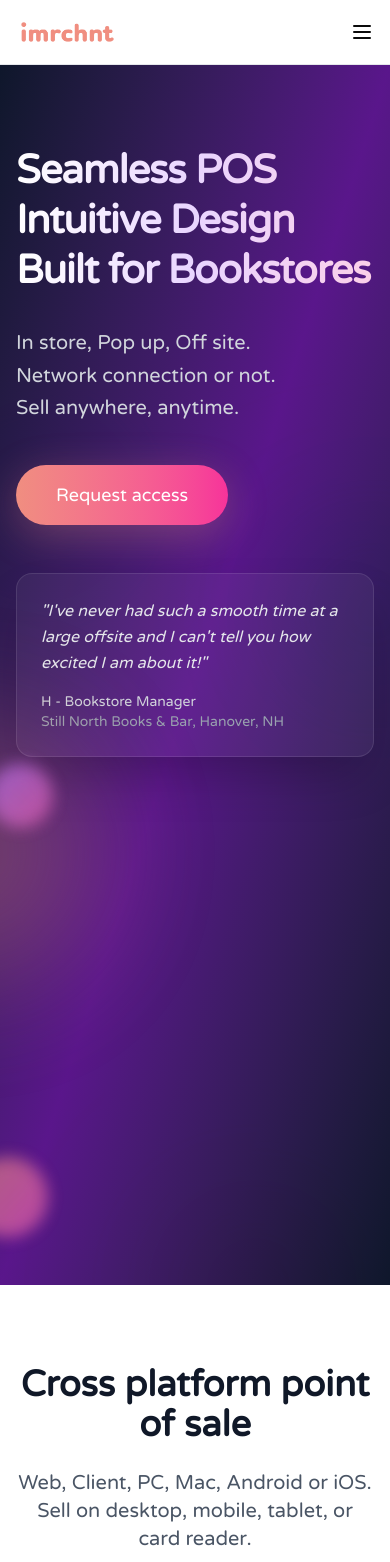
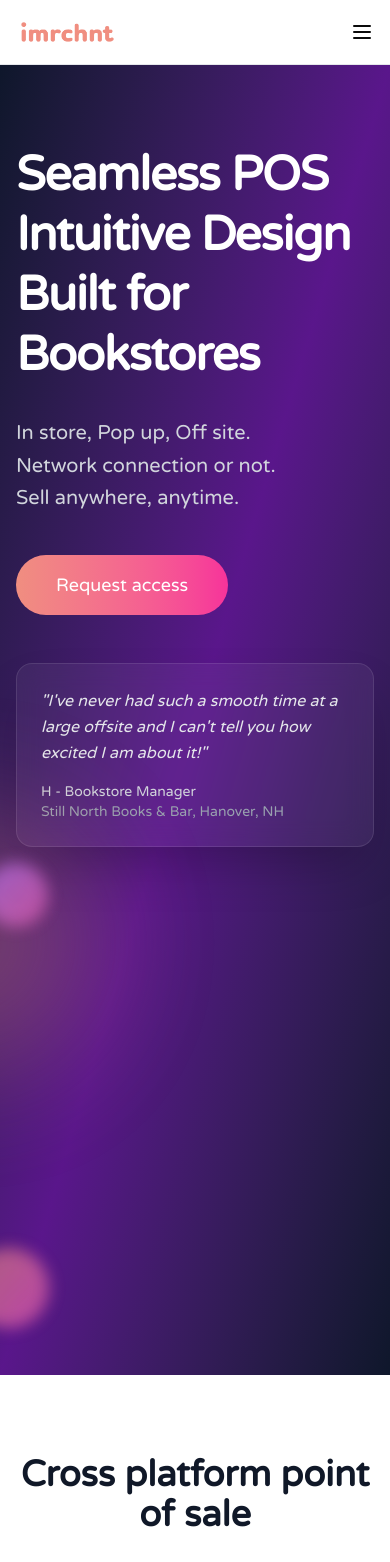
Before and after one commit to MarkHochreiter/imrchnt-website, a React (Vite) app: page / in a window 390 px wide. Shown: the top 1562 px of the page. Built offline with nearby package versions, Linux system fonts and the light colour scheme; grey boxes are pictures that could not be loaded.

Commit message:
Update HeroAnimations.css

```diff
--- a/src/HeroAnimations.css
+++ b/src/HeroAnimations.css
@@ -1,164 +1,156 @@
-/* Hero Section Animations - Pure CSS */
+/* Import this CSS file in your App.jsx */
 
 /* Animated background blobs */
 .blob {
   position: absolute;
-  width: 384px;
-  height: 384px;
   border-radius: 50%;
   mix-blend-mode: multiply;
-  filter: blur(60px);
-  opacity: 0.2;
+  animation-timing-function: ease-in-out;
+  animation-iteration-count: infinite;
 }
 
-.blob-purple {
-  top: 25%;
-  left: -192px;
-  background: rgb(168, 85, 247);
-  animation: float-blob-1 20s ease-in-out infinite;
+.blob-1 {
+  width: 600px;
+  height: 600px;
+  background: linear-gradient(180deg, rgba(147, 51, 234, 0.4) 0%, rgba(147, 51, 234, 0.1) 100%);
+  top: -10%;
+  left: -10%;
+  animation: float-1 20s ease-in-out infinite;
 }
 
-.blob-cyan {
-  top: 33%;
-  right: -192px;
-  background: rgb(6, 182, 212);
-  animation: float-blob-2 25s ease-in-out infinite;
+.blob-2 {
+  width: 500px;
+  height: 500px;
+  background: linear-gradient(180deg, rgba(6, 182, 212, 0.3) 0%, rgba(6, 182, 212, 0.1) 100%);
+  top: 40%;
+  right: -5%;
+  animation: float-2 25s ease-in-out infinite;
 }
 
-.blob-pink {
-  bottom: -192px;
-  left: 33%;
-  background: rgb(236, 72, 153);
-  animation: float-blob-3 22s ease-in-out infinite;
+.blob-3 {
+  width: 550px;
+  height: 550px;
+  background: linear-gradient(180deg, rgba(236, 72, 153, 0.3) 0%, rgba(236, 72, 153, 0.1) 100%);
+  bottom: -10%;
+  left: 30%;
+  animation: float-3 22s ease-in-out infinite;
 }
 
-@keyframes float-blob-1 {
+@keyframes float-1 {
   0%, 100% {
-    transform: translate(0, 0);
+    transform: translate(0, 0) scale(1);
   }
-  50% {
-    transform: translate(100px, 50px);
+  33% {
+    transform: translate(30px, -30px) scale(1.1);
+  }
+  66% {
+    transform: translate(-20px, 20px) scale(0.9);
   }
 }
 
-@keyframes float-blob-2 {
+@keyframes float-2 {
   0%, 100% {
-    transform: translate(0, 0);
+    transform: translate(0, 0) scale(1);
   }
-  50% {
-    transform: translate(-100px, 100px);
+  33% {
+    transform: translate(-40px, 30px) scale(1.15);
+  }
+  66% {
+    transform: translate(30px, -40px) scale(0.85);
   }
 }
 
-@keyframes float-blob-3 {
+@keyframes float-3 {
   0%, 100% {
-    transform: translate(0, 0);
+    transform: translate(0, 0) scale(1);
   }
-  50% {
-    transform: translate(50px, -50px);
+  33% {
+    transform: translate(40px, 20px) scale(0.9);
+  }
+  66% {
+    transform: translate(-30px, -30px) scale(1.1);
+  }
+}
+
+/* Text animations */
+.fade-in-up {
+  animation: fadeInUp 0.8s ease-out forwards;
+  opacity: 0;
+}
+
+.fade-in-up-delay-1 {
+  animation: fadeInUp 0.8s ease-out 0.2s forwards;
+  opacity: 0;
+}
+
+.fade-in-up-delay-2 {
+  animation: fadeInUp 0.8s ease-out 0.4s forwards;
+  opacity: 0;
+}
+
+.fade-in-up-delay-3 {
+  animation: fadeInUp 0.8s ease-out 0.6s forwards;
+  opacity: 0;
+}
+
+@keyframes fadeInUp {
+  from {
+    opacity: 0;
+    transform: translateY(30px);
+  }
+  to {
+    opacity: 1;
+    transform: translateY(0);
   }
 }
 
 /* Gradient text effect */
-.hero-gradient-text {
-  background: linear-gradient(to right, #ffffff, #e9d5ff, #fbcfe8);
+.gradient-text {
+  background: linear-gradient(135deg, #ffffff 0%, #a855f7 50%, #ec4899 100%);
   -webkit-background-clip: text;
+  -webkit-text-fill-color: transparent;
   background-clip: text;
-  -webkit-text-fill-color: transparent;
-  animation: fadeInUp 0.8s ease-out 0.4s both;
 }
 
-/* Text animations */
-.hero-text {
-  animation: fadeInLeft 0.8s ease-out 0.2s both;
+/* Button hover effects */
+.button-glow:hover {
+  box-shadow: 0 0 30px rgba(240, 142, 128, 0.6);
+  transform: scale(1.05);
 }
 
-.hero-description {
-  animation: fadeInUp 0.8s ease-out 0.6s both;
-}
-
-.hero-button {
-  animation: fadeInUp 0.8s ease-out 0.8s both;
-}
-
-.hero-testimonial {
-  animation: fadeInUp 0.8s ease-out 1s both;
-}
-
-/* Button hover effect */
-.hero-cta-button {
-  transition: all 0.3s ease;
-  box-shadow: 0 10px 40px rgba(240, 142, 128, 0.3);
-}
-
-.hero-cta-button:hover {
-  transform: scale(1.05);
-  box-shadow: 0 20px 60px rgba(240, 142, 128, 0.5);
-}
-
-/* Image container animations */
-.hero-image-container {
-  animation: fadeInScale 1s ease-out 0.4s both;
-}
-
-/* Pulsing glow behind image */
+/* Hero image animations */
 .hero-glow {
   animation: pulse-glow 4s ease-in-out infinite;
 }
 
 @keyframes pulse-glow {
   0%, 100% {
+    opacity: 0.4;
     transform: scale(1);
-    opacity: 0.4;
   }
   50% {
-    transform: scale(1.1);
     opacity: 0.6;
+    transform: scale(1.05);
   }
 }
 
-/* Spotlight effect */
 .hero-spotlight {
   animation: pulse-spotlight 3s ease-in-out infinite;
 }
 
 @keyframes pulse-spotlight {
   0%, 100% {
+    opacity: 0.3;
     transform: scale(1);
-    opacity: 0.3;
   }
   50% {
-    transform: scale(1.2);
     opacity: 0.5;
+    transform: scale(1.1);
   }
 }
 
-/* Main terminal image */
-.hero-terminal-image {
-  animation: float-terminal 4s ease-in-out infinite;
-  transition: transform 0.4s ease;
-}
-
-.hero-image-wrapper:hover .hero-terminal-image {
-  transform: scale(1.05);
-}
-
-@keyframes float-terminal {
-  0%, 100% {
-    transform: translateY(0);
-  }
-  50% {
-    transform: translateY(-10px);
-  }
-}
-
-/* Floating accent orbs */
 .hero-accent-1 {
-  animation: float-accent-1 5s ease-in-out infinite;
-}
-
-.hero-accent-2 {
-  animation: float-accent-2 6s ease-in-out infinite;
+  animation: float-accent-1 6s ease-in-out infinite;
 }
 
 @keyframes float-accent-1 {
@@ -166,8 +158,12 @@
     transform: translate(0, 0);
   }
   50% {
-    transform: translate(10px, -20px);
+    transform: translate(-10px, -10px);
   }
+}
+
+.hero-accent-2 {
+  animation: float-accent-2 7s ease-in-out infinite;
 }
 
 @keyframes float-accent-2 {
@@ -175,94 +171,9 @@
     transform: translate(0, 0);
   }
   50% {
-    transform: translate(-10px, 20px);
+    transform: translate(10px, 10px);
   }
 }
-
-/* Entry animations */
-@keyframes fadeInUp {
-  from {
-    opacity: 0;
-    transform: translateY(20px);
-  }
-  to {
-    opacity: 1;
-    transform: translateY(0);
-  }
-}
-
-@keyframes fadeInLeft {
-  from {
-    opacity: 0;
-    transform: translateX(-50px);
-  }
-  to {
-    opacity: 1;
-    transform: translateX(0);
-  }
-}
-
-@keyframes fadeInScale {
-  from {
-    opacity: 0;
-    transform: scale(0.8);
-  }
-  to {
-    opacity: 1;
-    transform: scale(1);
-  }
-}
-
-/* Responsive adjustments */
-@media (max-width: 1024px) {
-  .blob {
-    width: 256px;
-    height: 256px;
-  }
-
-  .blob-purple {
-    left: -128px;
-  }
-
-  .blob-cyan {
-    right: -128px;
-  }
-
-  .blob-pink {
-    bottom: -128px;
-  }
-}
-
-@media (max-width: 768px) {
-  .hero-gradient-text {
-    font-size: 2.5rem;
-  }
-
-  .blob {
-    width: 192px;
-    height: 192px;
-    opacity: 0.15;
-  }
-}
-
-
-/* Navigation fixes */
-nav {
-  pointer-events: auto !important;
-  position: relative;
-}
-
-nav * {
-  pointer-events: auto !important;
-}
-
-nav button,
-nav a {
-  cursor: pointer;
-  position: relative;
-  z-index: 1000;
-}
-
 
 /* 3D Carousel Styles */
 .hero-carousel-wrapper {
@@ -295,28 +206,32 @@ nav a {
   object-fit: contain;
 }
 
-/* Item 1 - starts in foreground, rotates to back */
+/* Three-item carousel animations */
 .carousel-item-1 {
-  animation: carousel-rotate-1 20s ease-in-out infinite;
+  animation: carousel-rotate-1 18s ease-in-out infinite;
 }
 
-/* Item 2 - starts in back, rotates to foreground */
 .carousel-item-2 {
-  animation: carousel-rotate-2 20s ease-in-out infinite;
+  animation: carousel-rotate-2 18s ease-in-out infinite;
 }
 
+.carousel-item-3 {
+  animation: carousel-rotate-3 18s ease-in-out infinite;
+}
+
+/* Item 1: Foreground -> Top-right -> Far right -> Bottom-right -> Foreground */
 @keyframes carousel-rotate-1 {
-  0% {
+  0%, 30% {
     transform: translate(0, 0) translateZ(0) scale(1) rotateY(0deg);
     opacity: 1;
+    z-index: 3;
+  }
+  45% {
+    transform: translate(150px, -80px) translateZ(-200px) scale(0.5) rotateY(30deg);
+    opacity: 0.5;
     z-index: 2;
   }
-  35% {
-    transform: translate(150px, -80px) translateZ(-200px) scale(1) rotateY(30deg);
-    opacity: 1;
-    z-index: 1;
-  }
-  50% {
+  60% {
     transform: translate(220px, 0) translateZ(-400px) scale(0.35) rotateY(45deg);
     opacity: 0.3;
     z-index: 1;
@@ -324,15 +239,21 @@ nav a {
   75% {
     transform: translate(150px, 80px) translateZ(-200px) scale(0.5) rotateY(30deg);
     opacity: 0.5;
-    z-index: 1;
+    z-index: 2;
+  }
+  90% {
+    transform: translate(50px, 40px) translateZ(-100px) scale(0.7) rotateY(15deg);
+    opacity: 0.7;
+    z-index: 2;
   }
   100% {
     transform: translate(0, 0) translateZ(0) scale(1) rotateY(0deg);
     opacity: 1;
-    z-index: 2;
+    z-index: 3;
   }
 }
 
+/* Item 2: Far right -> Bottom-right -> Foreground -> Top-right -> Far right */
 @keyframes carousel-rotate-2 {
   0% {
     transform: translate(220px, 0) translateZ(-400px) scale(0.35) rotateY(45deg);
@@ -342,22 +263,71 @@ nav a {
   15% {
     transform: translate(150px, 80px) translateZ(-200px) scale(0.5) rotateY(30deg);
     opacity: 0.5;
+    z-index: 2;
+  }
+  30% {
+    transform: translate(50px, 40px) translateZ(-100px) scale(0.7) rotateY(15deg);
+    opacity: 0.7;
+    z-index: 2;
+  }
+  33%, 63% {
+    transform: translate(0, 0) translateZ(0) scale(1) rotateY(0deg);
+    opacity: 1;
+    z-index: 3;
+  }
+  78% {
+    transform: translate(150px, -80px) translateZ(-200px) scale(0.5) rotateY(30deg);
+    opacity: 0.5;
+    z-index: 2;
+  }
+  93%, 100% {
+    transform: translate(220px, 0) translateZ(-400px) scale(0.35) rotateY(45deg);
+    opacity: 0.3;
     z-index: 1;
+  }
+}
+
+/* Item 3: Bottom-right -> Foreground -> Top-right -> Far right -> Bottom-right */
+@keyframes carousel-rotate-3 {
+  0% {
+    transform: translate(150px, 80px) translateZ(-200px) scale(0.5) rotateY(30deg);
+    opacity: 0.5;
+    z-index: 2;
+  }
+  15% {
+    transform: translate(50px, 40px) translateZ(-100px) scale(0.7) rotateY(15deg);
+    opacity: 0.7;
+    z-index: 2;
   }
   30% {
     transform: translate(0, 0) translateZ(0) scale(1) rotateY(0deg);
     opacity: 1;
+    z-index: 3;
+  }
+  33%, 63% {
+    transform: translate(0, 0) translateZ(0) scale(1) rotateY(0deg);
+    opacity: 1;
+    z-index: 3;
+  }
+  66%, 96% {
+    transform: translate(0, 0) translateZ(0) scale(1) rotateY(0deg);
+    opacity: 1;
+    z-index: 3;
+  }
+  78% {
+    transform: translate(150px, -80px) translateZ(-200px) scale(0.5) rotateY(30deg);
+    opacity: 0.5;
     z-index: 2;
   }
-  65% {
-    transform: translate(150px, -80px) translateZ(-200px) scale(1) rotateY(30deg);
-    opacity: 1;
-    z-index: 2;
-  }
-  100% {
+  93% {
     transform: translate(220px, 0) translateZ(-400px) scale(0.35) rotateY(45deg);
     opacity: 0.3;
     z-index: 1;
+  }
+  100% {
+    transform: translate(150px, 80px) translateZ(-200px) scale(0.5) rotateY(30deg);
+    opacity: 0.5;
+    z-index: 2;
   }
 }
 
@@ -368,32 +338,51 @@ nav a {
   }
 
   @keyframes carousel-rotate-1 {
-    0%, 40% {
-      transform: translateX(0) translateZ(0) scale(1);
+    0%, 30% {
+      transform: translate(0, 0) translateZ(0) scale(1);
       opacity: 1;
     }
     50%, 90% {
-      transform: translateX(50px) translateZ(-200px) scale(0.7);
-      opacity: 0.5;
+      transform: translate(80px, 0) translateZ(-250px) scale(0.5);
+      opacity: 0.4;
     }
     100% {
-      transform: translateX(0) translateZ(0) scale(1);
+      transform: translate(0, 0) translateZ(0) scale(1);
       opacity: 1;
     }
   }
 
   @keyframes carousel-rotate-2 {
-    0%, 40% {
-      transform: translateX(50px) translateZ(-200px) scale(0.7);
-      opacity: 0.5;
+    0%, 30% {
+      transform: translate(80px, 0) translateZ(-250px) scale(0.5);
+      opacity: 0.4;
     }
-    50%, 90% {
-      transform: translateX(0) translateZ(0) scale(1);
+    33%, 63% {
+      transform: translate(0, 0) translateZ(0) scale(1);
+      opacity: 1;
+    }
+    93%, 100% {
+      transform: translate(80px, 0) translateZ(-250px) scale(0.5);
+      opacity: 0.4;
+    }
+  }
+
+  @keyframes carousel-rotate-3 {
+    0%, 30% {
+      transform: translate(0, 0) translateZ(0) scale(1);
+      opacity: 1;
+    }
+    33%, 63% {
+      transform: translate(80px, 0) translateZ(-250px) scale(0.5);
+      opacity: 0.4;
+    }
+    66%, 96% {
+      transform: translate(0, 0) translateZ(0) scale(1);
       opacity: 1;
     }
     100% {
-      transform: translateX(50px) translateZ(-200px) scale(0.7);
-      opacity: 0.5;
+      transform: translate(0, 0) translateZ(0) scale(1);
+      opacity: 1;
     }
   }
 }
```
